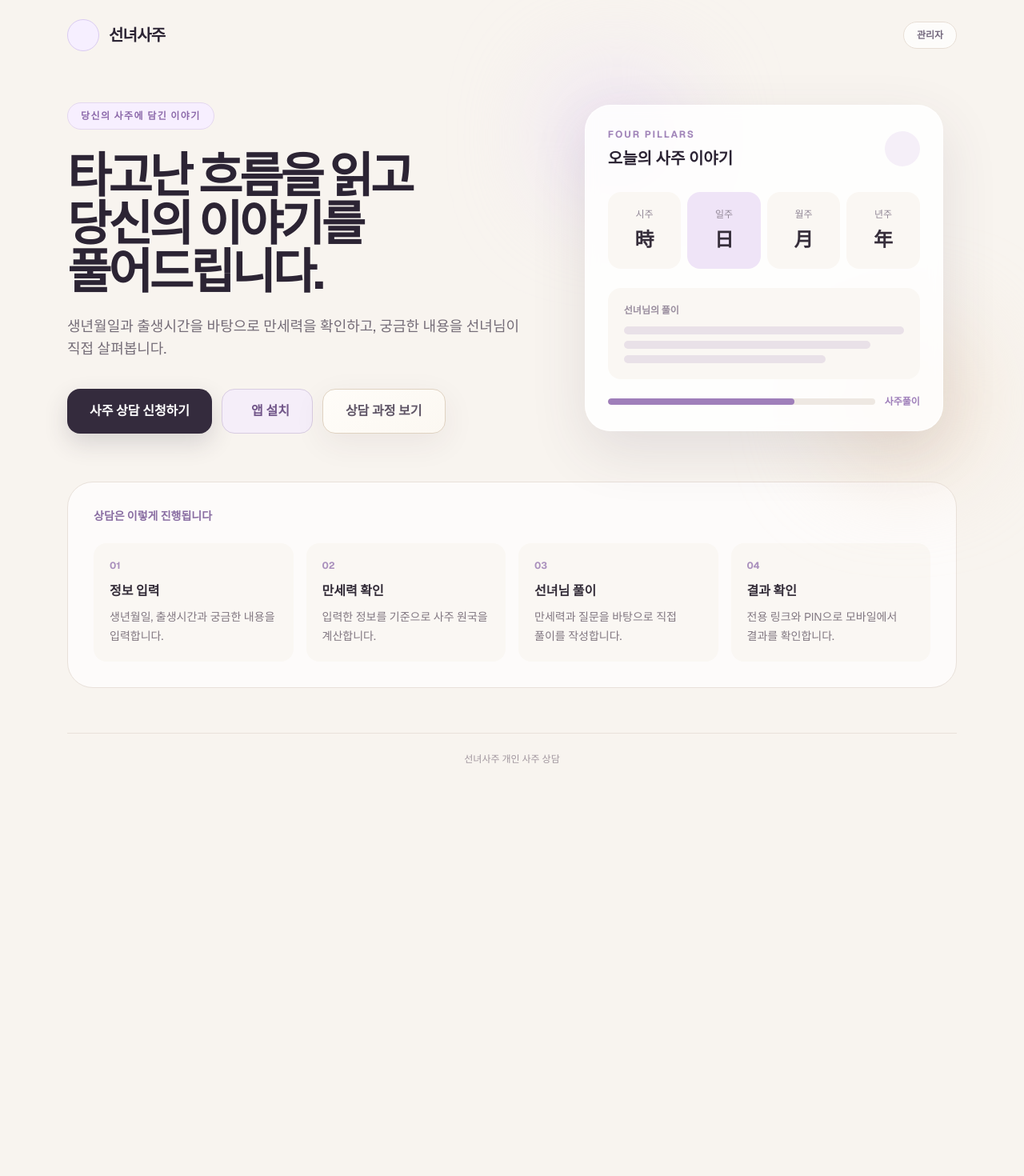
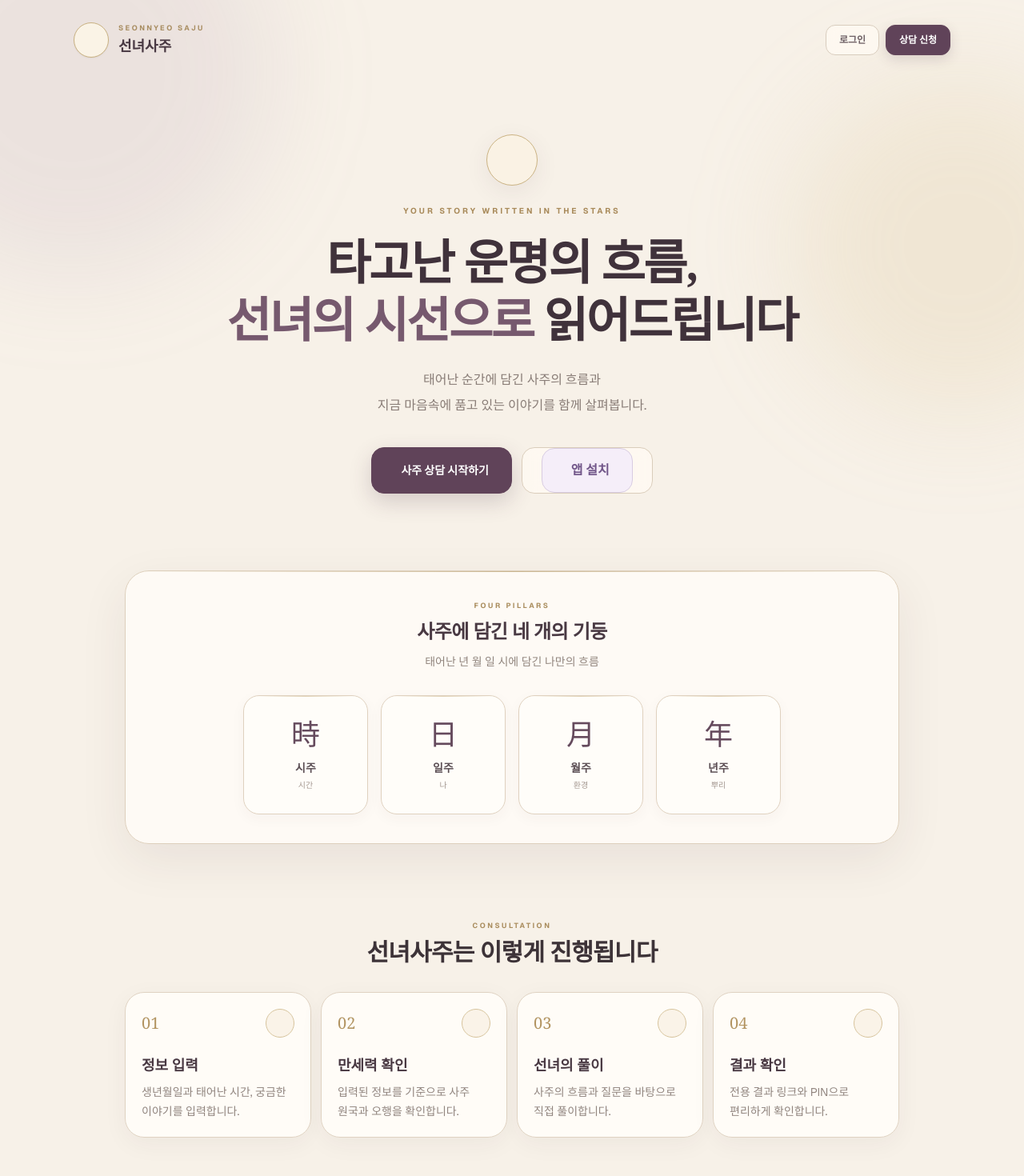
Before and after one commit to freesoo-heets/seonnyeo-saju, a Next.js app: page / in a window 1280 px wide. Shown: the top 1470 px of the page at 80% size. Before the commit the page ends 981 px from the top, so only its background shows below. Built offline with nearby package versions, Linux system fonts and the light colour scheme.

Commit message:
Apply Seonnyeo Saju theme to homepage

```diff
--- a/app/page.tsx
+++ b/app/page.tsx
@@ -1,247 +1,314 @@
 import Link from "next/link";
 
-import BrandLogo from "@/components/brand/BrandLogo";
 import InstallAppButton from "@/components/pwa/InstallAppButton";
 
-export default function Home() {
+export default function HomePage() {
   return (
-    <main className="min-h-screen bg-[#f8f4ef] text-[#2c2434]">
+    <main className="relative min-h-screen overflow-hidden bg-[#f7f1e8] text-[#3f343a]">
 
-      <div className="mx-auto flex min-h-screen max-w-6xl flex-col px-5">
+      {/* 배경 */}
+      <div className="pointer-events-none absolute inset-0 overflow-hidden">
+        <div className="absolute -left-40 -top-40 h-[500px] w-[500px] rounded-full bg-[#aa8ba7]/15 blur-3xl" />
+        <div className="absolute -right-32 top-24 h-[420px] w-[420px] rounded-full bg-[#d6bd87]/20 blur-3xl" />
+        <div className="absolute bottom-[-180px] left-[25%] h-[450px] w-[450px] rounded-full bg-[#aabdae]/15 blur-3xl" />
 
-        <header className="flex items-center justify-between py-6">
+        <div className="absolute right-[5%] top-12 text-[180px] leading-none text-[#6b4d64]/[0.035]">
 
-          <BrandLogo compact />
+        </div>
+
+        <div className="absolute left-[7%] top-[42%] text-4xl text-[#ae9060]/10">
+
+        </div>
+
+        <div className="absolute bottom-[20%] right-[10%] text-3xl text-[#72566b]/10">
+
+        </div>
+      </div>
+
+
+      {/* NAV */}
+      <header className="relative z-10 mx-auto max-w-6xl px-5 pt-5 sm:px-7 sm:pt-7">
+        <div className="flex items-center justify-between">
+
+          <Link href="/" className="flex items-center gap-3">
+            <div className="flex h-11 w-11 items-center justify-center rounded-full border border-[#c9b181] bg-[#faf3e6] text-xl text-[#72546a] shadow-sm">
+
+            </div>
+
+            <div>
+              <p className="text-[9px] font-bold tracking-[0.27em] text-[#a88d61]">
+                SEONNYEO SAJU
+              </p>
+
+              <p className="font-serif text-lg font-semibold text-[#493943]">
+                선녀사주
+              </p>
+            </div>
+          </Link>
+
+
+          <div className="flex items-center gap-2">
+            <Link
+              href="/auth/login"
+              className="rounded-xl border border-[#d8ccbd] bg-[#fffaf3]/80 px-4 py-2.5 text-xs font-semibold text-[#6e6065] backdrop-blur transition hover:bg-white"
+            >
+              로그인
+            </Link>
 
             <Link
-            href="/admin"
-            className="rounded-full border border-[#e7ded5] bg-white/70 px-4 py-2 text-xs font-semibold text-[#756a7f] backdrop-blur"
+              href="/apply"
+              className="hidden rounded-xl border border-[#63465b] bg-[#604359] px-4 py-2.5 text-xs font-semibold text-white shadow-[0_5px_16px_rgba(76,49,68,0.16)] transition hover:bg-[#503749] sm:inline-flex"
             >
-            관리자
+              상담 신청
             </Link>
+          </div>
 
+        </div>
       </header>
 
 
-        <section className="flex flex-1 items-center py-10">
+      {/* HERO */}
+      <section className="relative z-10 mx-auto max-w-6xl px-5 pb-16 pt-16 sm:px-7 sm:pb-24 sm:pt-24">
 
-          <div className="grid w-full items-center gap-10 lg:grid-cols-[1.1fr_0.9fr]">
+        <div className="mx-auto max-w-3xl text-center">
 
-            <div>
+          <div className="mx-auto flex h-16 w-16 items-center justify-center rounded-full border border-[#cbb383] bg-[#faf2e4] text-3xl text-[#76576e] shadow-[0_8px_30px_rgba(81,55,72,0.08)]">
 
-              <div className="inline-flex rounded-full border border-[#e4d7ef] bg-[#f7efff] px-4 py-2 text-xs font-bold tracking-[0.12em] text-[#8c69aa]">
-                당신의 사주에 담긴 이야기
           </div>
 
-              <h1 className="mt-7 text-[2.7rem] font-bold leading-[1.15] tracking-[-0.065em] text-[#2c2434] sm:text-6xl">
-                타고난 흐름을 읽고
+          <p className="mt-6 text-[10px] font-bold tracking-[0.3em] text-[#a98b5b]">
+            YOUR STORY WRITTEN IN THE STARS
+          </p>
+
+          <h1 className="mt-5 font-serif text-[38px] font-semibold leading-[1.3] tracking-[-0.04em] text-[#40323b] sm:text-6xl sm:leading-[1.2]">
+            타고난 운명의 흐름,
             <br />
-                당신의 이야기를
-                <br />
-                풀어드립니다.
+            <span className="text-[#76596e]">
+              선녀의 시선으로
+            </span>{" "}
+            읽어드립니다
           </h1>
 
-              <p className="mt-6 max-w-xl text-base leading-8 text-[#756d78] sm:text-lg">
-                생년월일과 출생시간을 바탕으로 만세력을 확인하고,
-                궁금한 내용을 선녀님이 직접 살펴봅니다.
+          <p className="mx-auto mt-6 max-w-xl text-sm leading-7 text-[#897d77] sm:text-base sm:leading-8">
+            태어난 순간에 담긴 사주의 흐름과
+            <br className="hidden sm:block" />
+            지금 마음속에 품고 있는 이야기를 함께 살펴봅니다.
           </p>
 
-              <div className="mt-9 flex flex-col gap-3 sm:flex-row">
+
+          <div className="mt-9 flex flex-col justify-center gap-3 sm:flex-row">
 
             <Link
               href="/apply"
-                  className="flex min-h-[56px] items-center justify-center rounded-2xl bg-[#342b3d] px-7 text-base font-bold text-white shadow-[0_12px_30px_rgba(52,43,61,0.16)] transition hover:-translate-y-0.5 hover:bg-[#463850]"
+              className="inline-flex min-h-14 items-center justify-center gap-2 rounded-2xl border border-[#62445a] bg-[#604359] px-7 text-sm font-bold text-white shadow-[0_10px_28px_rgba(77,49,69,0.2)] transition hover:-translate-y-0.5 hover:bg-[#51374a]"
             >
-                  사주 상담 신청하기
+              <span className="text-[#dec898]"></span>
+              사주 상담 시작하기
             </Link>
 
+            <div className="flex min-h-14 items-center justify-center rounded-2xl border border-[#dacdbb] bg-[#fffaf3]/80 px-6 text-sm font-semibold text-[#71636a] backdrop-blur">
               <InstallAppButton />
-                <a
-                  href="#process"
-                  className="flex min-h-[56px] items-center justify-center rounded-2xl border border-[#ddd4cd] bg-white px-7 text-base font-bold text-[#5f5566]"
-                >
-                  상담 과정 보기
-                </a>
-
-              </div>
-
-            </div>
-
-
-            <div className="relative mx-auto w-full max-w-md">
-
-              <div className="absolute -left-8 -top-8 h-36 w-36 rounded-full bg-[#e9dcf6] blur-3xl" />
-              <div className="absolute -bottom-10 -right-8 h-40 w-40 rounded-full bg-[#f0dfcc] blur-3xl" />
-
-              <div className="relative overflow-hidden rounded-[2rem] border border-white/80 bg-white/85 p-7 shadow-[0_25px_70px_rgba(75,58,84,0.12)] backdrop-blur">
-
-                <div className="flex items-center justify-between">
-
-                  <div>
-                    <div className="text-xs font-bold tracking-[0.16em] text-[#a185b9]">
-                      FOUR PILLARS
-                    </div>
-
-                    <div className="mt-2 text-xl font-bold">
-                      오늘의 사주 이야기
-                    </div>
-                  </div>
-
-                  <div className="flex h-11 w-11 items-center justify-center rounded-full bg-[#f5eff8] text-xl">
-
-                  </div>
-
-                </div>
-
-
-                <div className="mt-7 grid grid-cols-4 gap-2">
-
-                  {[
-                    ["時", "시주"],
-                    ["日", "일주"],
-                    ["月", "월주"],
-                    ["年", "년주"],
-                  ].map(([hanja, label], index) => (
-
-                    <div
-                      key={label}
-                      className={`rounded-2xl px-2 py-5 text-center ${
-                        index === 1
-                          ? "bg-[#efe4f7]"
-                          : "bg-[#faf7f3]"
-                      }`}
-                    >
-                      <div className="text-xs font-medium text-[#928897]">
-                        {label}
-                      </div>
-
-                      <div className="mt-2 text-2xl font-bold text-[#362e3b]">
-                        {hanja}
-                      </div>
-                    </div>
-
-                  ))}
-
-                </div>
-
-
-                <div className="mt-6 rounded-2xl bg-[#faf7f3] p-5">
-
-                  <div className="text-xs font-bold text-[#998d9e]">
-                    선녀님의 풀이
-                  </div>
-
-                  <div className="mt-3 space-y-2">
-
-                    <div className="h-2.5 w-full rounded-full bg-[#e9e1e8]" />
-                    <div className="h-2.5 w-[88%] rounded-full bg-[#e9e1e8]" />
-                    <div className="h-2.5 w-[72%] rounded-full bg-[#e9e1e8]" />
-
-                  </div>
-
-                </div>
-
-
-                <div className="mt-5 flex items-center gap-3">
-
-                  <div className="h-2 flex-1 overflow-hidden rounded-full bg-[#eee8e2]">
-                    <div className="h-full w-[70%] rounded-full bg-[#9f7fba]" />
-                  </div>
-
-                  <div className="text-xs font-bold text-[#9f7fba]">
-                    사주풀이
             </div>
 
           </div>
 
         </div>
+      </section>
+
+
+      {/* FOUR PILLARS */}
+      <section className="relative z-10 mx-auto max-w-5xl px-5 pb-16 sm:px-7 sm:pb-24">
+
+        <div className="overflow-hidden rounded-[30px] border border-[#ddcfbc] bg-[rgba(255,252,247,0.86)] shadow-[0_20px_60px_rgba(65,43,56,0.08)] backdrop-blur">
+
+          <div className="h-px bg-gradient-to-r from-transparent via-[#b39764]/70 to-transparent" />
+
+          <div className="p-6 sm:p-9">
+
+            <div className="text-center">
+              <p className="text-[9px] font-bold tracking-[0.28em] text-[#aa8d5e]">
+                FOUR PILLARS
+              </p>
+
+              <h2 className="mt-2 font-serif text-2xl font-semibold text-[#493943]">
+                사주에 담긴 네 개의 기둥
+              </h2>
+
+              <p className="mt-3 text-sm text-[#91857e]">
+                태어난 년  월  일  시에 담긴 나만의 흐름
+              </p>
+            </div>
+
+
+            <div className="mx-auto mt-8 grid max-w-2xl grid-cols-4 gap-2 sm:gap-4">
+
+              {[
+                ["時", "시주", "시간"],
+                ["日", "일주", "나"],
+                ["月", "월주", "환경"],
+                ["年", "년주", "뿌리"],
+              ].map(([hanja, name, description]) => (
+                <div
+                  key={name}
+                  className="relative overflow-hidden rounded-[20px] border border-[#dfd1bf] bg-[#fffdf9] px-2 py-5 text-center shadow-[0_5px_18px_rgba(67,44,58,0.04)] sm:py-7"
+                >
+                  <div className="absolute inset-x-4 top-0 h-px bg-gradient-to-r from-transparent via-[#c4a975]/50 to-transparent" />
+
+                  <p className="font-serif text-3xl text-[#654a5d] sm:text-4xl">
+                    {hanja}
+                  </p>
+
+                  <p className="mt-3 text-xs font-bold text-[#5d5056] sm:text-sm">
+                    {name}
+                  </p>
+
+                  <p className="mt-1 hidden text-[10px] text-[#a39790] sm:block">
+                    {description}
+                  </p>
+                </div>
+              ))}
 
             </div>
 
           </div>
-
+        </div>
       </section>
 
 
-        <section
-          id="process"
-          className="pb-14 pt-5"
-        >
+      {/* CONSULTATION */}
+      <section className="relative z-10 mx-auto max-w-5xl px-5 pb-16 sm:px-7 sm:pb-24">
 
-          <div className="rounded-[2rem] border border-[#e9e1da] bg-white/70 p-6 sm:p-8">
+        <div className="text-center">
+          <p className="text-[9px] font-bold tracking-[0.28em] text-[#aa8d5e]">
+            CONSULTATION
+          </p>
 
-            <div className="text-sm font-bold text-[#896da2]">
-              상담은 이렇게 진행됩니다
+          <h2 className="mt-2 font-serif text-2xl font-semibold sm:text-3xl">
+            선녀사주는 이렇게 진행됩니다
+          </h2>
         </div>
 
-            <div className="mt-6 grid gap-4 md:grid-cols-4">
 
-              <Step
-                number="01"
-                title="정보 입력"
-                description="생년월일, 출생시간과 궁금한 내용을 입력합니다."
-              />
+        <div className="mt-8 grid gap-3 sm:grid-cols-2 lg:grid-cols-4">
 
-              <Step
-                number="02"
-                title="만세력 확인"
-                description="입력한 정보를 기준으로 사주 원국을 계산합니다."
-              />
+          {[
+            [
+              "01",
+              "정보 입력",
+              "생년월일과 태어난 시간, 궁금한 이야기를 입력합니다.",
+              "",
+            ],
+            [
+              "02",
+              "만세력 확인",
+              "입력된 정보를 기준으로 사주 원국과 오행을 확인합니다.",
+              "",
+            ],
+            [
+              "03",
+              "선녀의 풀이",
+              "사주의 흐름과 질문을 바탕으로 직접 풀이합니다.",
+              "",
+            ],
+            [
+              "04",
+              "결과 확인",
+              "전용 결과 링크와 PIN으로 편리하게 확인합니다.",
+              "",
+            ],
+          ].map(([number, title, description, symbol]) => (
+            <div
+              key={number}
+              className="rounded-[24px] border border-[#dfd2c2] bg-[rgba(255,253,249,0.9)] p-5 shadow-[0_8px_30px_rgba(65,43,56,0.05)]"
+            >
+              <div className="flex items-center justify-between">
+                <span className="font-serif text-xl text-[#b29461]">
+                  {number}
+                </span>
 
-              <Step
-                number="03"
-                title="선녀님 풀이"
-                description="만세력과 질문을 바탕으로 직접 풀이를 작성합니다."
-              />
+                <span className="flex h-9 w-9 items-center justify-center rounded-full border border-[#d6c39c] bg-[#faf3e8] text-[#76586e]">
+                  {symbol}
+                </span>
+              </div>
 
-              <Step
-                number="04"
-                title="결과 확인"
-                description="전용 링크와 PIN으로 모바일에서 결과를 확인합니다."
-              />
+              <h3 className="mt-5 font-serif text-lg font-semibold text-[#493943]">
+                {title}
+              </h3>
+
+              <p className="mt-2 text-sm leading-6 text-[#91857f]">
+                {description}
+              </p>
+            </div>
+          ))}
+
+        </div>
+      </section>
+
+
+      {/* FINAL CTA */}
+      <section className="relative z-10 mx-auto max-w-5xl px-5 pb-16 sm:px-7 sm:pb-24">
+
+        <div className="relative overflow-hidden rounded-[30px] border border-[#5c4055] bg-[#594052] px-6 py-10 text-center text-white shadow-[0_22px_60px_rgba(70,44,62,0.18)] sm:px-10 sm:py-14">
+
+          <div className="pointer-events-none absolute -right-14 -top-20 h-60 w-60 rounded-full border border-white/10" />
+          <div className="pointer-events-none absolute -right-2 -top-10 h-40 w-40 rounded-full border border-white/10" />
+
+          <div className="pointer-events-none absolute bottom-[-65px] left-10 text-[180px] leading-none text-white/[0.025]">
+
+          </div>
+
+          <div className="relative">
+
+            <p className="text-[9px] font-bold tracking-[0.3em] text-[#ddc797]">
+              SEONNYEO SAJU
+            </p>
+
+            <h2 className="mt-4 font-serif text-2xl font-semibold sm:text-3xl">
+              지금 가장 궁금한 이야기는
+              <br />
+              무엇인가요?
+            </h2>
+
+            <p className="mt-4 text-sm leading-7 text-white/55">
+              연애  결혼  재물  직업  인간관계
+              <br />
+              당신의 사주에 담긴 이야기를 살펴보세요.
+            </p>
+
+            <Link
+              href="/apply"
+              className="mt-7 inline-flex min-h-12 items-center justify-center rounded-2xl border border-[#dfca9d]/60 bg-[#f8f0df] px-7 text-sm font-bold text-[#584051] transition hover:-translate-y-0.5 hover:bg-white"
+            >
+               상담 시작하기
+            </Link>
 
           </div>
 
         </div>
-
       </section>
 
 
-        <footer className="border-t border-[#e9e1da] py-6 text-center text-xs text-[#a1969e]">
-          선녀사주  개인 사주 상담
-        </footer>
+      {/* FOOTER */}
+      <footer className="relative z-10 border-t border-[#dfd4c6]/70 px-5 py-9 text-center">
+
+        <div className="text-[#b19667]">
 
         </div>
+
+        <p className="mt-3 font-serif text-sm font-semibold text-[#65565e]">
+          선녀사주
+        </p>
+
+        <p className="mt-1 text-[9px] tracking-[0.22em] text-[#aaa09a]">
+          SEONNYEO SAJU
+        </p>
+
+        <p className="mt-4 text-[10px] text-[#b0a69f]">
+          개인 사주 상담
+        </p>
+
+      </footer>
 
     </main>
   );
 }
-
-
-function Step({
-  number,
-  title,
-  description,
-}: {
-  number: string;
-  title: string;
-  description: string;
-}) {
-  return (
-    <div className="rounded-2xl bg-[#faf7f3] p-5">
-
-      <div className="text-xs font-bold text-[#aa90bd]">
-        {number}
-      </div>
-
-      <div className="mt-3 font-bold text-[#342d39]">
-        {title}
-      </div>
-
-      <p className="mt-2 text-sm leading-6 text-[#817781]">
-        {description}
-      </p>
-
-    </div>
-  );
-}
```
Lines whose indentation alone changed are shown as unchanged.
